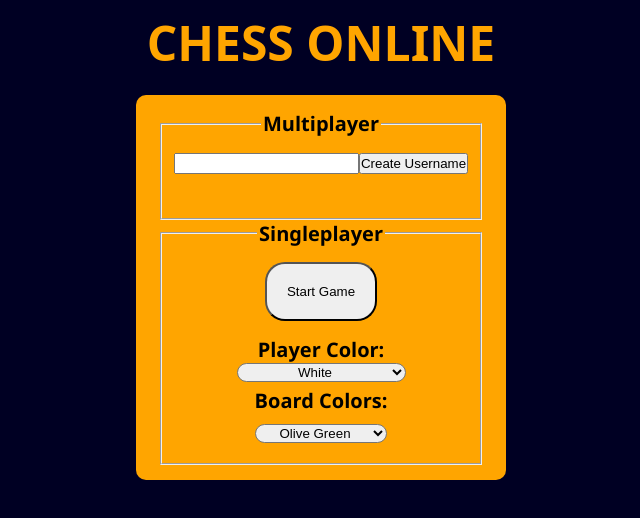
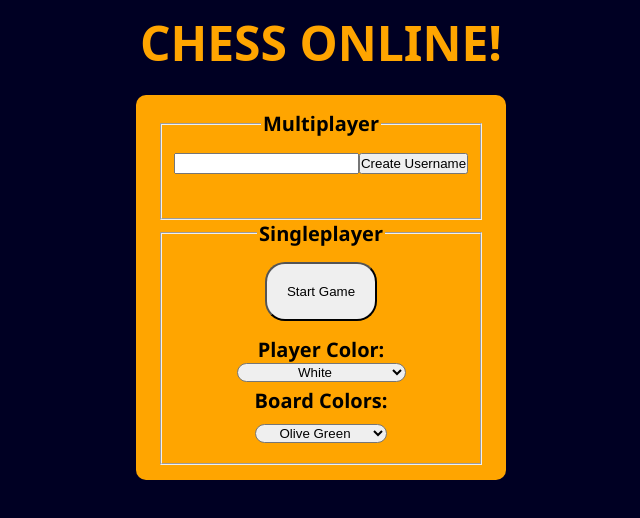
Before and after one commit to gabriel-bric-yud/ChessOnline, a website: page index.html in a window 1280 px wide. Shown: the whole page, without its empty margins (319-959 px from the left). Drawn offline with nearby package versions, Linux system fonts and the light colour scheme; a web font is replaced by a local one.

Commit message:
title font fix

```diff
--- a/index.html
+++ b/index.html
@@ -16,7 +16,7 @@
 
     <div class = "app">
         <div class = "titleDiv">
-            <a href = "https://jolly-meadow-0b380d910.5.azurestaticapps.net">CHESS ONLINE</a>
+            <a href = "https://jolly-meadow-0b380d910.5.azurestaticapps.net">CHESS ONLINE!</a>
         </div>
 
         <div id = "gameContainer">
--- a/style.css
+++ b/style.css
@@ -5,6 +5,7 @@ body {
     width: 100%;
     margin: 0 auto;
     position: relative;
+    image-rendering: crisp-edges;
 }
 
 :root {
```
